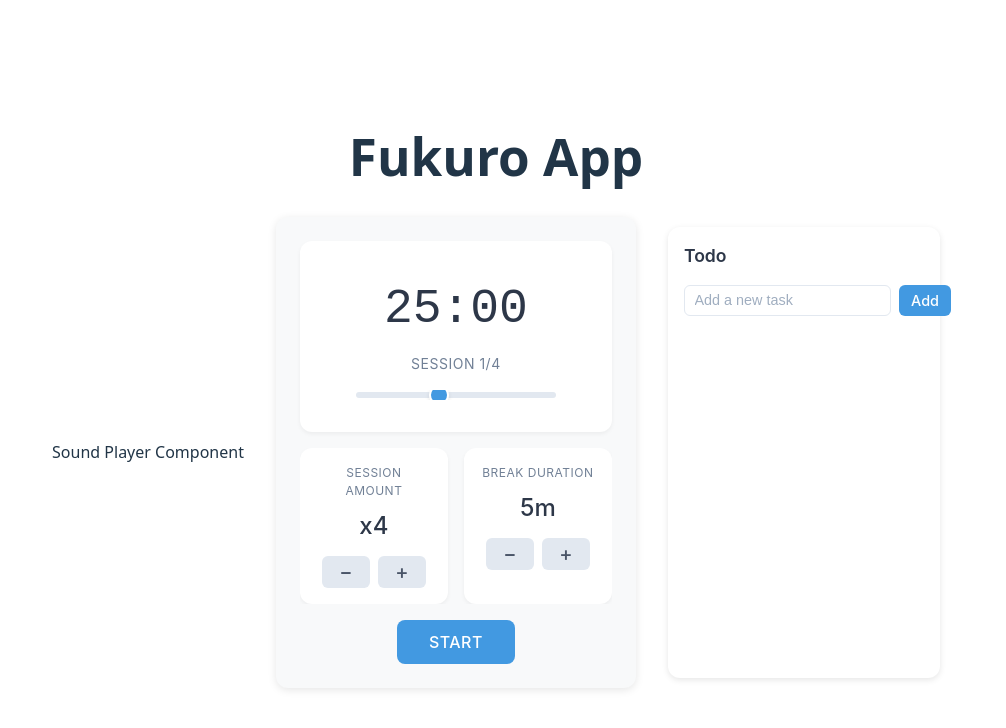
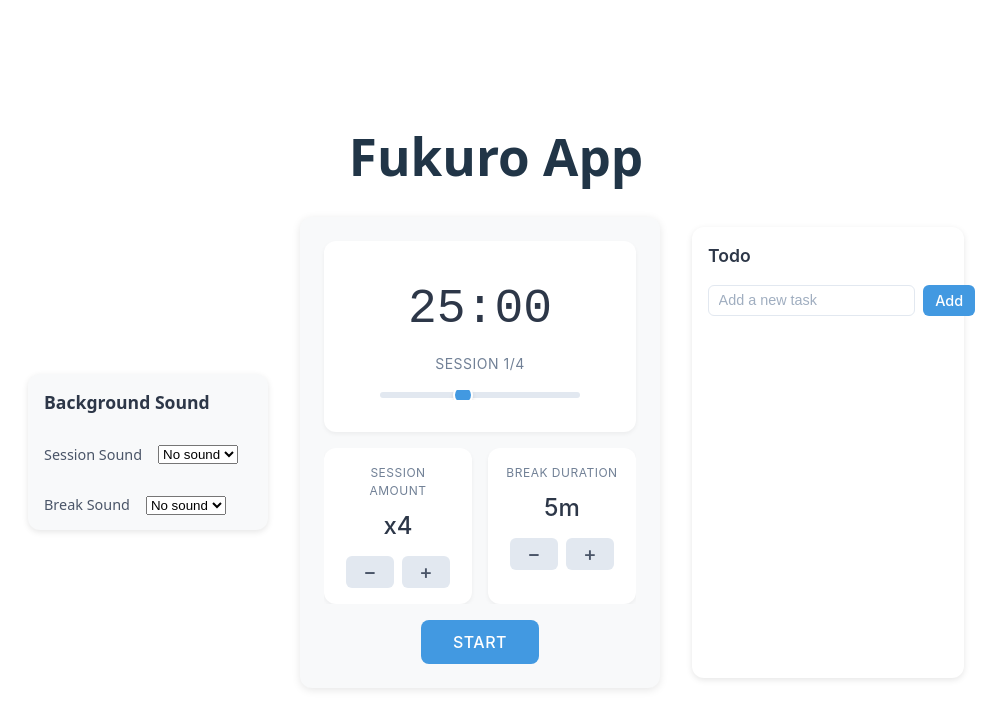
Before and after one commit to berkecyln/Fukuro-Pomodoro-Web, a React (Vite) app: page / in a window 1280 px wide. Shown: the top 728 px of the page, without its empty margins (144-1150 px from the left). Built offline with nearby package versions, Linux system fonts and the light colour scheme.

Commit message:
Sound player UI template

```diff
--- a/src/components/SoundPlayer/SoundPlayer.css
+++ b/src/components/SoundPlayer/SoundPlayer.css
@@ -0,0 +1,27 @@
+.sound-player {
+  display: flex;
+  flex-direction: column;
+  padding-left: 1rem;
+  background: #f8f9fa;
+  box-shadow: 0 2px 6px rgba(0, 0, 0, 0.1);
+  border-radius: 12px;
+  width: 224px;
+  max-width: 100%;
+}
+
+.sound-controls {
+  display: flex;
+  align-items: center;
+  gap: 1rem;
+}
+
+.sound-header {
+  font-size: 1.1rem;
+  font-weight: 600;
+  color: #2d3748;
+}
+
+.sound-label {
+  font-size: 0.9rem;
+  color: #4a5568;
+}
--- a/src/components/SoundPlayer/SoundPlayer.jsx
+++ b/src/components/SoundPlayer/SoundPlayer.jsx
@@ -1,9 +1,24 @@
-export default SoundPlayer
+import "./SoundPlayer.css";
 
-function SoundPlayer() {
+export default function SoundPlayer() {
   return (
     <div className="sound-player">
-      <p>Sound Player Component</p>
+      <h2 className="sound-header">Background Sound</h2>
+      <div className="sound-controls">
+        <p className="sound-label">Session Sound</p>
+        <select>
+          <option value="none">No sound</option>
+          <option value="rain">Rain</option>
+          <option value="fire">Crackling</option>
+        </select>
+      </div>
+      <div className="sound-controls">
+        <p className="sound-label">Break Sound</p>
+        <select>
+          <option value="none">No sound</option>
+          <option value="piano">Piano</option>
+        </select>
+      </div>
     </div>
-  )
+  );
 }
```
